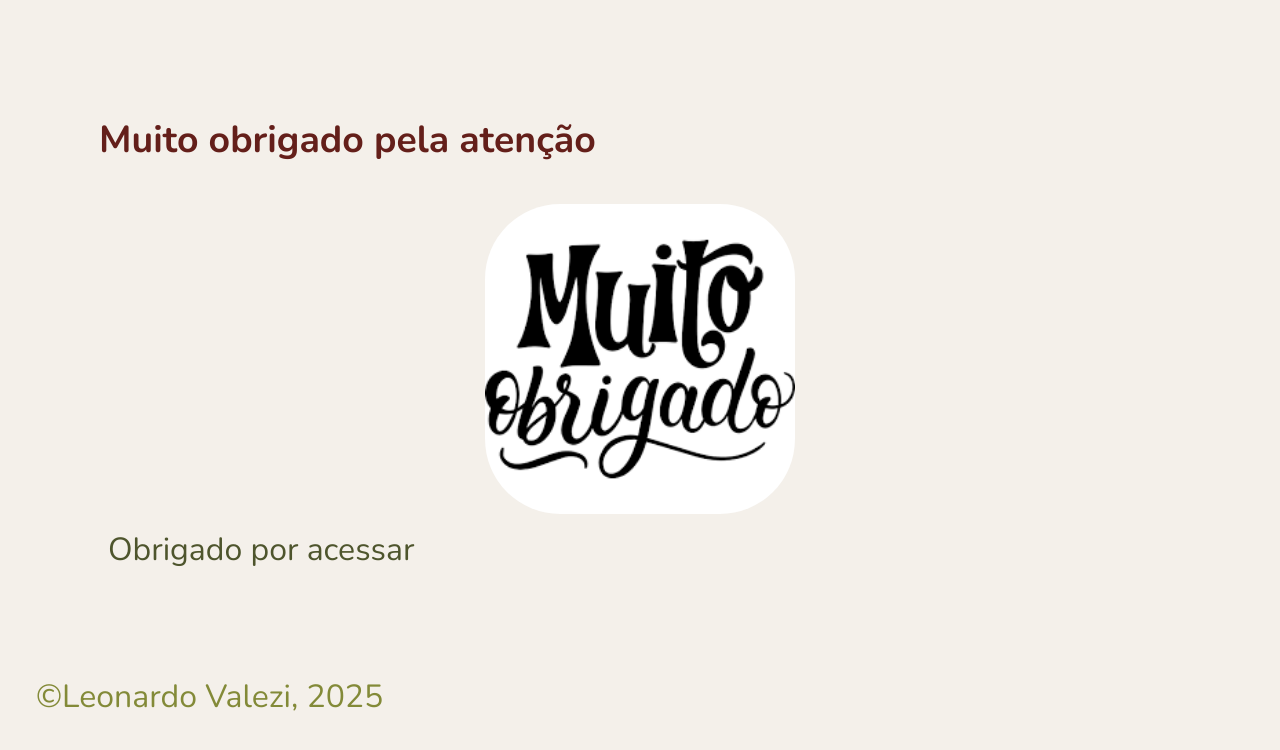
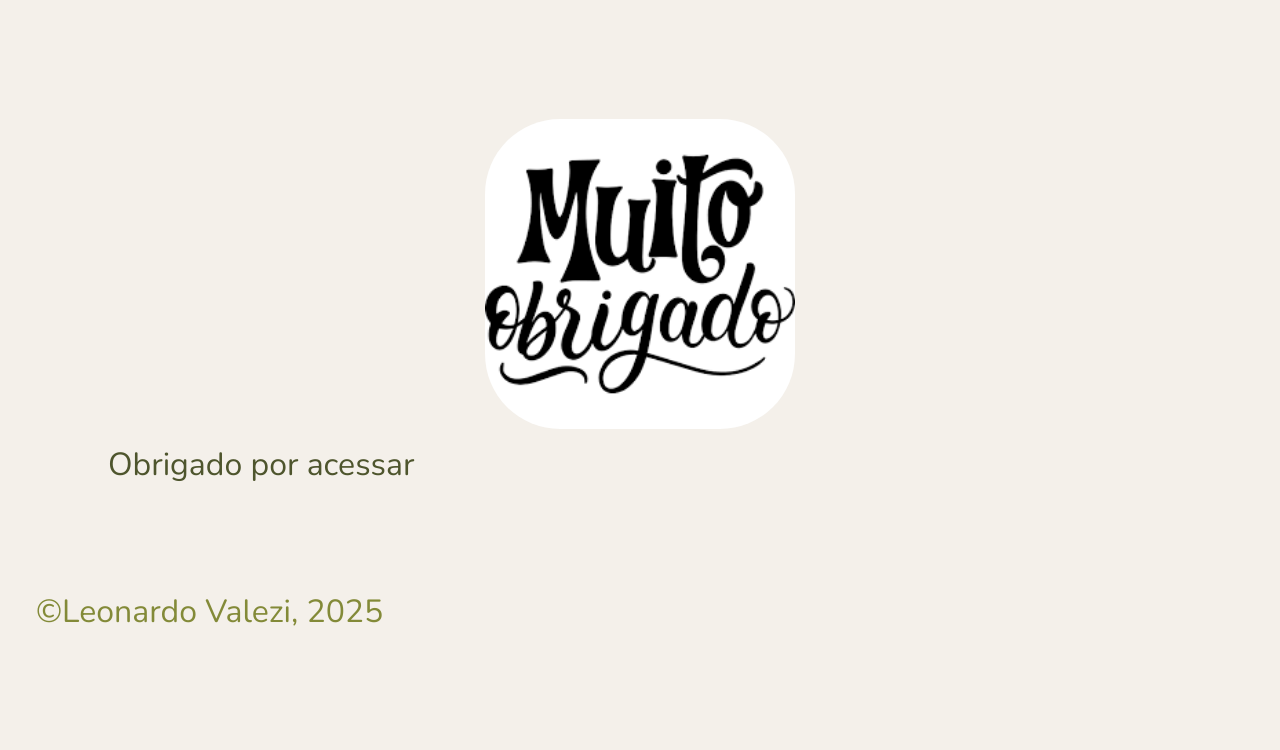
Before and after one commit to Valezi2331/CSS, a plain HTML site: page index.html in a window 1280 px wide. Shown: the part 3334-4084 px from the top of the page. After the commit the page ends 4003 px from the top, so only its background shows below. Drawn offline with nearby package versions, Linux system fonts and the light colour scheme.

```diff
--- a/index.html
+++ b/index.html
@@ -142,7 +142,6 @@
 
             <!-- * Imagem-->
             <section id="agradecimento">
-                <h3>Muito obrigado pela atenção</h3>
                 <figure>
                     <img src="Imagens1/aaaaaa.png" alt="Imagem de agradecimento com um ícone de coração">
                     <figcaption>Obrigado por acessar</figcaption>
```
